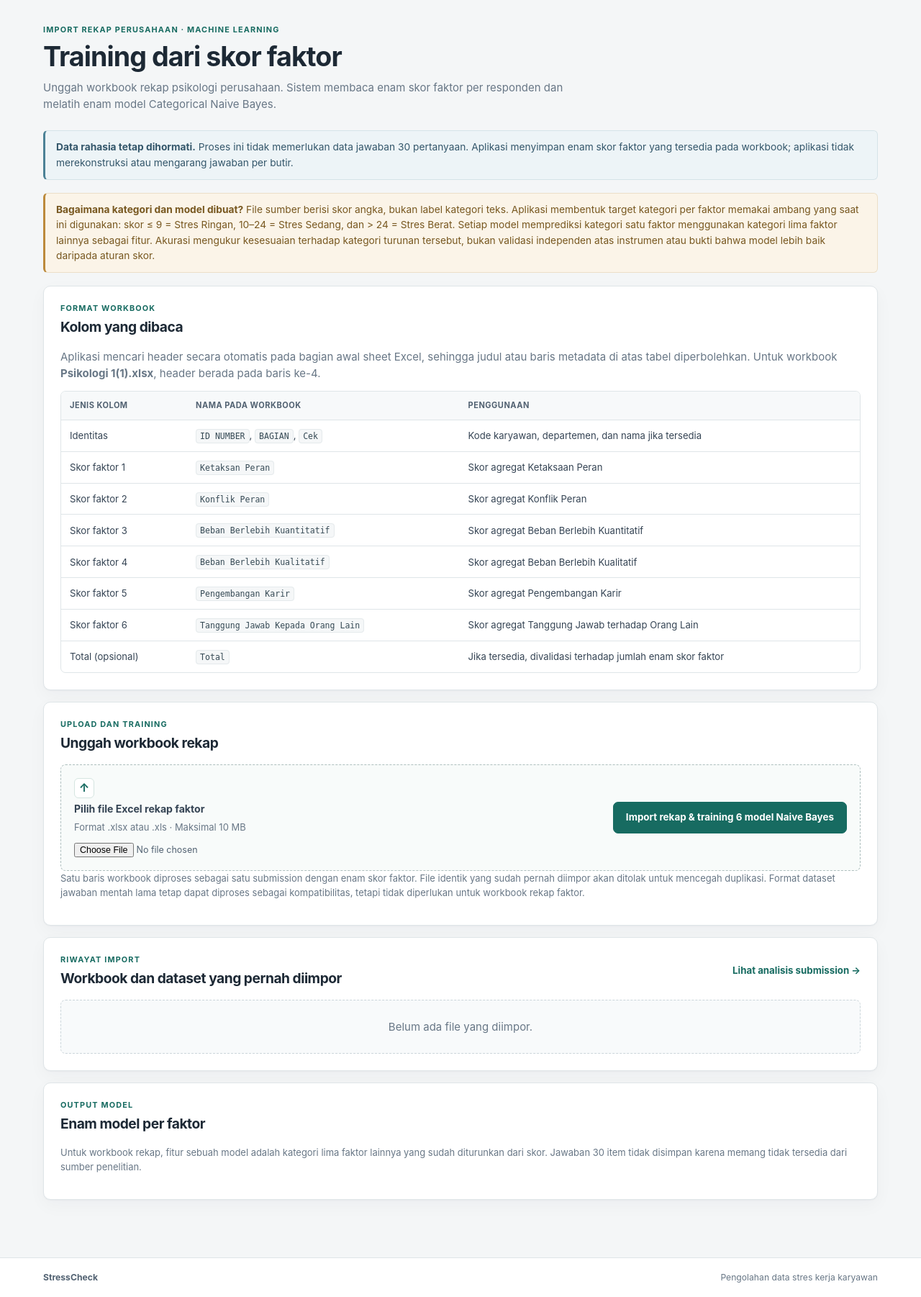
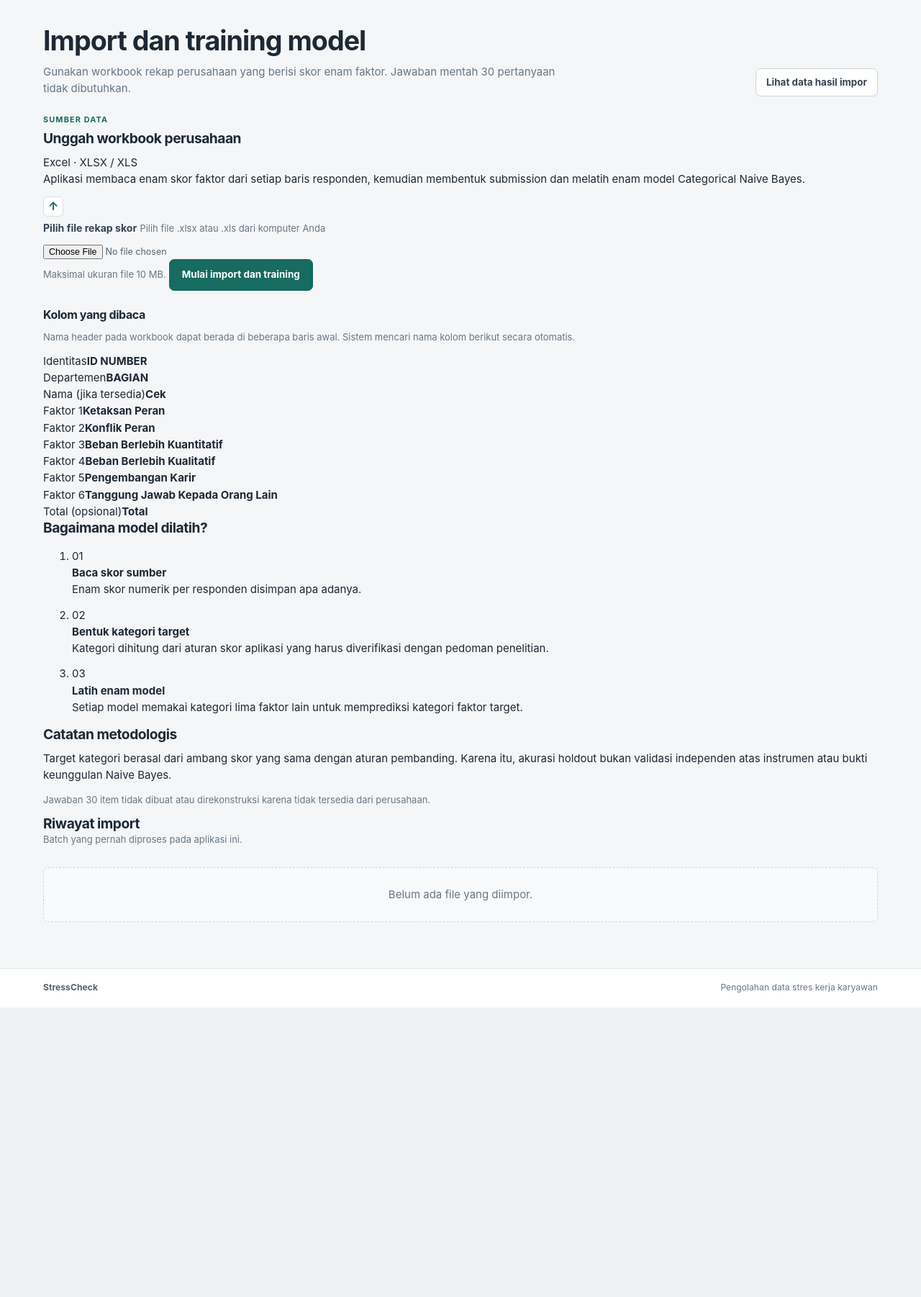
Before and after one commit to erenjeger/stress-level-classification-NB, a Flask app: template templates/training.html in a window 1280 px wide. Shown: the part 69-1871 px from the top of the page at 72% size. After the commit the page ends 1469 px from the top, so only its background shows below. Run offline with Flask 3, Linux system fonts and the light colour scheme; the template is opened without the code that fills it, so the values that code supplies are empty; some libraries are stand-ins or nearby versions.

Commit message:
Simplify training workflow layout and add upload feedback

```diff
--- a/templates/training.html
+++ b/templates/training.html
@@ -3,57 +3,128 @@
 {% block content %}
 <section class="page-heading">
   <div>
-    <p class="eyebrow">IMPORT REKAP PERUSAHAAN · MACHINE LEARNING</p>
-    <h1>Training dari skor faktor</h1>
-    <p class="muted">Unggah workbook rekap psikologi perusahaan. Sistem membaca enam skor faktor per responden dan melatih enam model Categorical Naive Bayes.</p>
+    <h1>Import dan training model</h1>
+    <p class="muted">Gunakan workbook rekap perusahaan yang berisi skor enam faktor. Jawaban mentah 30 pertanyaan tidak dibutuhkan.</p>
   </div>
+  <a class="button button-secondary" href="{{ url_for('import_aggregate', source='aggregate') }}">Lihat data hasil impor</a>
 </section>
 
-<div class="notice notice-info">
-  <strong>Data rahasia tetap dihormati.</strong> Proses ini tidak memerlukan data jawaban 30 pertanyaan. Aplikasi menyimpan enam skor faktor yang tersedia pada workbook; aplikasi tidak merekonstruksi atau mengarang jawaban per butir.
-</div>
-<div class="notice notice-warning">
-  <strong>Bagaimana kategori dan model dibuat?</strong>
-  File sumber berisi skor angka, bukan label kategori teks. Aplikasi membentuk target kategori per faktor memakai ambang yang saat ini digunakan: skor ≤ 9 = Stres Ringan, 10–24 = Stres Sedang, dan > 24 = Stres Berat. Setiap model memprediksi kategori satu faktor menggunakan kategori lima faktor lainnya sebagai fitur. Akurasi mengukur kesesuaian terhadap kategori turunan tersebut, bukan validasi independen atas instrumen atau bukti bahwa model lebih baik daripada aturan skor.
+<div class="training-layout">
+  <section class="training-main" aria-labelledby="training-upload-title">
+    <div class="training-section-head">
+      <div>
+        <p class="eyebrow">SUMBER DATA</p>
+        <h2 id="training-upload-title">Unggah workbook perusahaan</h2>
+      </div>
+      <span class="format-label">Excel · XLSX / XLS</span>
+    </div>
+
+    <p class="training-lead">Aplikasi membaca enam skor faktor dari setiap baris responden, kemudian membentuk submission dan melatih enam model Categorical Naive Bayes.</p>
+
+    <form method="post" enctype="multipart/form-data" class="training-upload-form" id="training-upload-form">
+      <input type="hidden" name="csrf_token" value="{{ csrf_token() }}">
+      <label class="file-picker training-file-picker" for="dataset-file">
+        <span class="file-icon" aria-hidden="true">↑</span>
+        <span class="file-picker-copy">
+          <strong>Pilih file rekap skor</strong>
+          <span class="muted small">Pilih file .xlsx atau .xls dari komputer Anda</span>
+        </span>
+        <input id="dataset-file" type="file" name="dataset" accept=".xlsx,.xls,.csv" required>
+      </label>
+      <div class="training-submit-row">
+        <span class="muted small">Maksimal ukuran file 10 MB.</span>
+        <button class="button button-primary button-large" type="submit" id="training-submit-button">Mulai import dan training</button>
+      </div>
+      <p class="training-form-status small muted" id="training-form-status" role="status" aria-live="polite"></p>
+    </form>
+
+    <div class="training-field-map">
+      <h3>Kolom yang dibaca</h3>
+      <p class="muted small">Nama header pada workbook dapat berada di beberapa baris awal. Sistem mencari nama kolom berikut secara otomatis.</p>
+      <div class="field-map-grid">
+        <div><span>Identitas</span><strong>ID NUMBER</strong></div>
+        <div><span>Departemen</span><strong>BAGIAN</strong></div>
+        <div><span>Nama (jika tersedia)</span><strong>Cek</strong></div>
+        <div><span>Faktor 1</span><strong>Ketaksan Peran</strong></div>
+        <div><span>Faktor 2</span><strong>Konflik Peran</strong></div>
+        <div><span>Faktor 3</span><strong>Beban Berlebih Kuantitatif</strong></div>
+        <div><span>Faktor 4</span><strong>Beban Berlebih Kualitatif</strong></div>
+        <div><span>Faktor 5</span><strong>Pengembangan Karir</strong></div>
+        <div><span>Faktor 6</span><strong>Tanggung Jawab Kepada Orang Lain</strong></div>
+        <div><span>Total (opsional)</span><strong>Total</strong></div>
+      </div>
+    </div>
+  </section>
+
+  <aside class="training-aside">
+    <section class="training-aside-section">
+      <h2>Bagaimana model dilatih?</h2>
+      <ol class="training-steps">
+        <li><span>01</span><div><strong>Baca skor sumber</strong><p>Enam skor numerik per responden disimpan apa adanya.</p></div></li>
+        <li><span>02</span><div><strong>Bentuk kategori target</strong><p>Kategori dihitung dari aturan skor aplikasi yang harus diverifikasi dengan pedoman penelitian.</p></div></li>
+        <li><span>03</span><div><strong>Latih enam model</strong><p>Setiap model memakai kategori lima faktor lain untuk memprediksi kategori faktor target.</p></div></li>
+      </ol>
+    </section>
+
+    <section class="training-aside-section training-method-note">
+      <h2>Catatan metodologis</h2>
+      <p>Target kategori berasal dari ambang skor yang sama dengan aturan pembanding. Karena itu, akurasi holdout bukan validasi independen atas instrumen atau bukti keunggulan Naive Bayes.</p>
+      <p class="small muted">Jawaban 30 item tidak dibuat atau direkonstruksi karena tidak tersedia dari perusahaan.</p>
+    </section>
+  </aside>
 </div>
 
-<section class="panel section-panel">
-  <div class="section-heading"><div><p class="eyebrow">FORMAT WORKBOOK</p><h2>Kolom yang dibaca</h2></div></div>
-  <p class="muted">Aplikasi mencari header secara otomatis pada bagian awal sheet Excel, sehingga judul atau baris metadata di atas tabel diperbolehkan. Untuk workbook <strong>Psikologi 1(1).xlsx</strong>, header berada pada baris ke-4.</p>
-  <div class="table-wrap"><table><thead><tr><th>Jenis kolom</th><th>Nama pada workbook</th><th>Penggunaan</th></tr></thead><tbody>
-    <tr><td>Identitas</td><td><code>ID NUMBER</code>, <code>BAGIAN</code>, <code>Cek</code></td><td>Kode karyawan, departemen, dan nama jika tersedia</td></tr>
-    <tr><td>Skor faktor 1</td><td><code>Ketaksan Peran</code></td><td>Skor agregat Ketaksaan Peran</td></tr>
-    <tr><td>Skor faktor 2</td><td><code>Konflik Peran</code></td><td>Skor agregat Konflik Peran</td></tr>
-    <tr><td>Skor faktor 3</td><td><code>Beban Berlebih Kuantitatif</code></td><td>Skor agregat Beban Berlebih Kuantitatif</td></tr>
-    <tr><td>Skor faktor 4</td><td><code>Beban Berlebih Kualitatif</code></td><td>Skor agregat Beban Berlebih Kualitatif</td></tr>
-    <tr><td>Skor faktor 5</td><td><code>Pengembangan Karir</code></td><td>Skor agregat Pengembangan Karir</td></tr>
-    <tr><td>Skor faktor 6</td><td><code>Tanggung Jawab Kepada Orang Lain</code></td><td>Skor agregat Tanggung Jawab terhadap Orang Lain</td></tr>
-    <tr><td>Total (opsional)</td><td><code>Total</code></td><td>Jika tersedia, divalidasi terhadap jumlah enam skor faktor</td></tr>
-  </tbody></table></div>
-</section>
-
-<section class="panel section-panel">
-  <div class="section-heading"><div><p class="eyebrow">UPLOAD DAN TRAINING</p><h2>Unggah workbook rekap</h2></div></div>
-  <form method="post" enctype="multipart/form-data" class="upload-zone">
-    <input type="hidden" name="csrf_token" value="{{ csrf_token() }}">
-    <label class="file-picker"><span class="file-icon">↑</span><strong>Pilih file Excel rekap faktor</strong><span class="muted small">Format .xlsx atau .xls · Maksimal 10 MB</span><input type="file" name="dataset" accept=".xlsx,.xls,.csv" required></label>
-    <button class="button button-primary button-large" type="submit">Import rekap & training 6 model Naive Bayes</button>
-  </form>
-  <p class="small muted">Satu baris workbook diproses sebagai satu submission dengan enam skor faktor. File identik yang sudah pernah diimpor akan ditolak untuk mencegah duplikasi. Format dataset jawaban mentah lama tetap dapat diproses sebagai kompatibilitas, tetapi tidak diperlukan untuk workbook rekap faktor.</p>
-</section>
-
-<section class="panel section-panel">
-  <div class="section-heading"><div><p class="eyebrow">RIWAYAT IMPORT</p><h2>Workbook dan dataset yang pernah diimpor</h2></div><a class="text-link" href="{{ url_for('import_aggregate') }}">Lihat analisis submission →</a></div>
+<section class="training-history" aria-labelledby="training-history-title">
+  <div class="section-heading">
+    <div>
+      <h2 id="training-history-title">Riwayat import</h2>
+      <p class="muted small">Batch yang pernah diproses pada aplikasi ini.</p>
+    </div>
+  </div>
   {% if batches %}
-    <div class="table-wrap"><table><thead><tr><th>Batch</th><th>File</th><th>Jenis data</th><th>Responden</th><th>Diimpor oleh</th><th>Waktu</th></tr></thead><tbody>
-      {% for batch in batches %}<tr><td>#{{ batch.id }}</td><td>{{ batch.source_filename }}</td><td>{% if batch.import_type == 'aggregate_factor_scores' %}Rekap skor faktor{% else %}Jawaban item{% endif %}</td><td>{{ batch.total_records }}</td><td>{{ batch.imported_by or '—' }}</td><td>{{ batch.imported_at }}</td></tr>{% endfor %}
-    </tbody></table></div>
-  {% else %}<div class="empty-state">Belum ada file yang diimpor.</div>{% endif %}
-</section>
-
-<section class="panel section-panel">
-  <div class="section-heading"><div><p class="eyebrow">OUTPUT MODEL</p><h2>Enam model per faktor</h2></div></div>
-  <div class="factor-grid">{% for factor in factors %}<div class="factor-chip"><span>0{{ loop.index }}</span>{{ factor.name }}</div>{% endfor %}</div>
-  <p class="small muted">Untuk workbook rekap, fitur sebuah model adalah kategori lima faktor lainnya yang sudah diturunkan dari skor. Jawaban 30 item tidak disimpan karena memang tidak tersedia dari sumber penelitian.</p>
+    <div class="table-wrap">
+      <table>
+        <thead><tr><th>Batch</th><th>Nama file</th><th>Jenis data</th><th>Responden</th><th>Diimpor oleh</th><th>Waktu</th></tr></thead>
+        <tbody>
+        {% for batch in batches %}
+          <tr>
+            <td class="table-id">#{{ batch.id }}</td>
+            <td><strong>{{ batch.source_filename }}</strong></td>
+            <td>{% if batch.import_type == 'aggregate_factor_scores' %}Rekap skor faktor{% else %}Jawaban item{% endif %}</td>
+            <td class="numeric">{{ batch.total_records }}</td>
+            <td>{{ batch.imported_by or '—' }}</td>
+            <td>{{ batch.imported_at }}</td>
+          </tr>
+        {% endfor %}
+        </tbody>
+      </table>
+    </div>
+  {% else %}
+    <div class="empty-state">Belum ada file yang diimpor.</div>
+  {% endif %}
 </section>
 {% endblock %}
+
+{% block scripts %}
+<script>
+  (() => {
+    const form = document.getElementById("training-upload-form");
+    const fileInput = document.getElementById("dataset-file");
+    const submitButton = document.getElementById("training-submit-button");
+    const status = document.getElementById("training-form-status");
+    if (!form || !fileInput || !submitButton || !status) return;
+
+    fileInput.addEventListener("change", () => {
+      const file = fileInput.files && fileInput.files[0];
+      status.textContent = file ? "File dipilih: " + file.name : "";
+    });
+
+    form.addEventListener("submit", () => {
+      if (!fileInput.files || !fileInput.files.length) return;
+      submitButton.disabled = true;
+      submitButton.textContent = "Memproses dataset…";
+      status.textContent = "Validasi, import, dan training sedang berjalan. Jangan tutup halaman ini.";
+    });
+  })();
+</script>
+{% endblock %}
```
